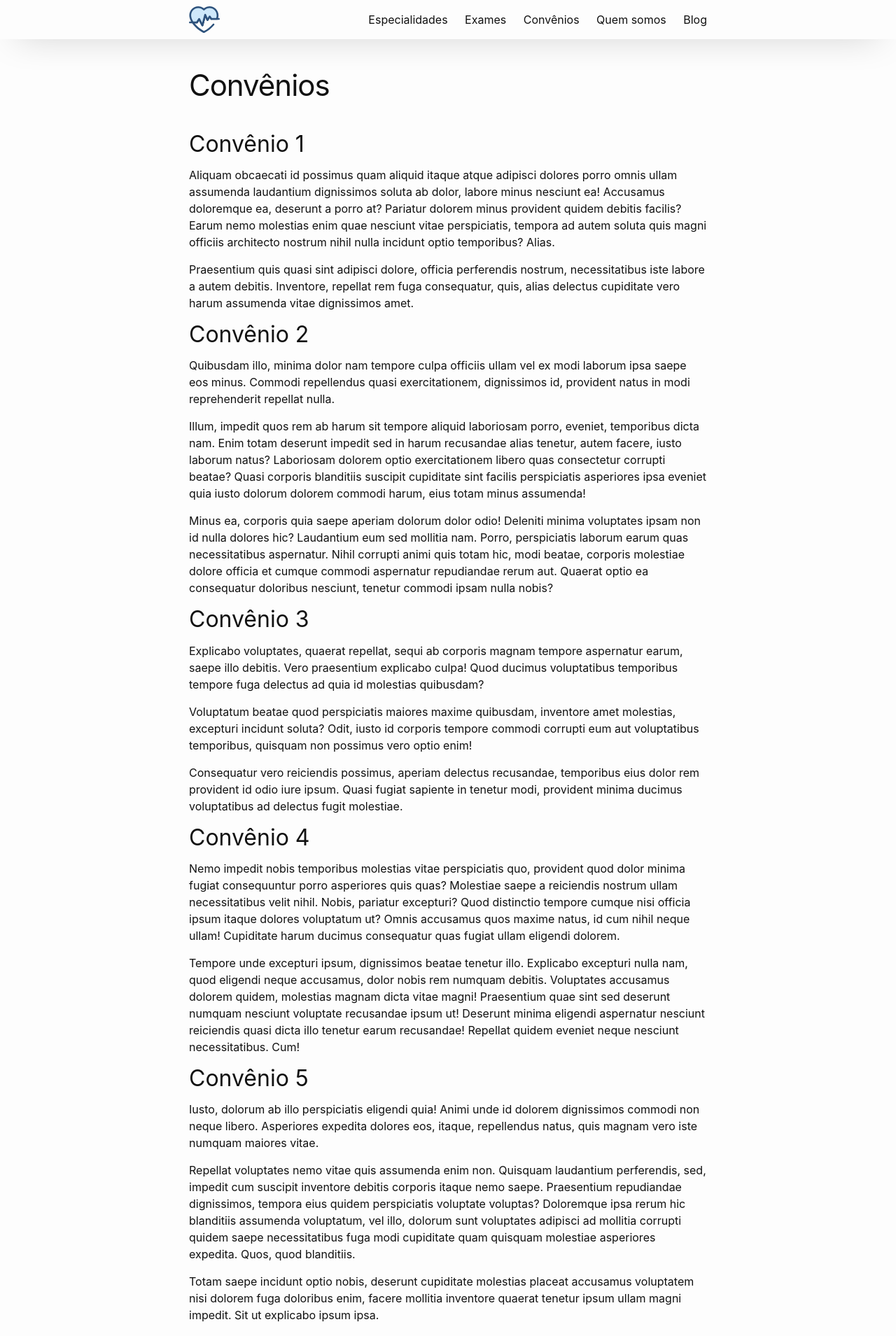
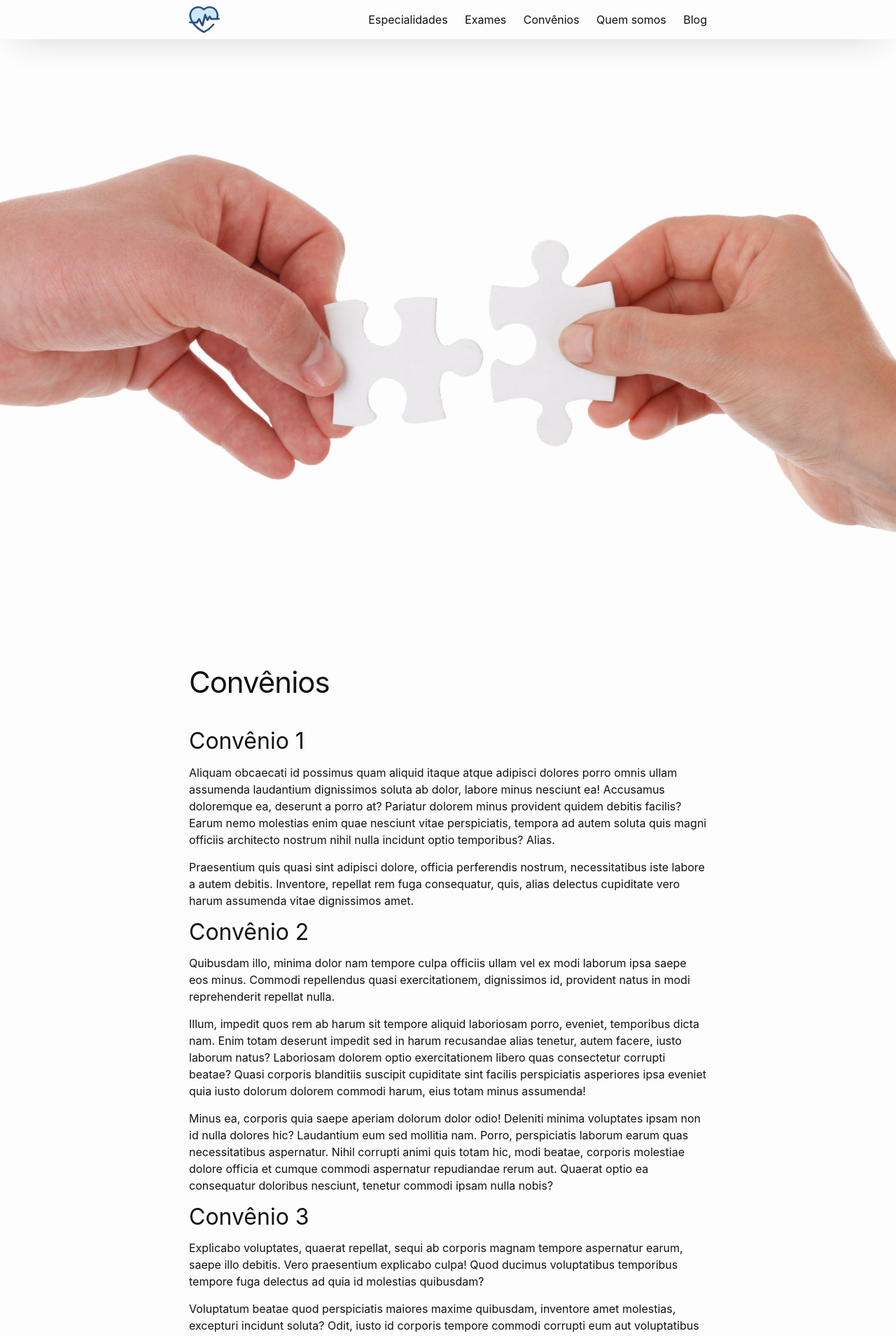
Before and after one commit to CopaTecnologia/medicinaesaude, a Jekyll site: the page built from convenios.markdown, in a window 1280 px wide. Shown: the top 1909 px of the page at 70% size. Built offline with Jekyll 4.4.1, drawn with Linux system fonts in a browser that asks for light colours.

Commit message:
Updated Convenios

```diff
--- a/convenios.markdown
+++ b/convenios.markdown
@@ -1,6 +1,7 @@
 ---
 title: Convênios
 date: 2018-03-24 16:10:00 -03:00
+cover_image: "/uploads/connect-2777610.png"
 nav-title: Convênios
 nav-order: 4
 ---
```
